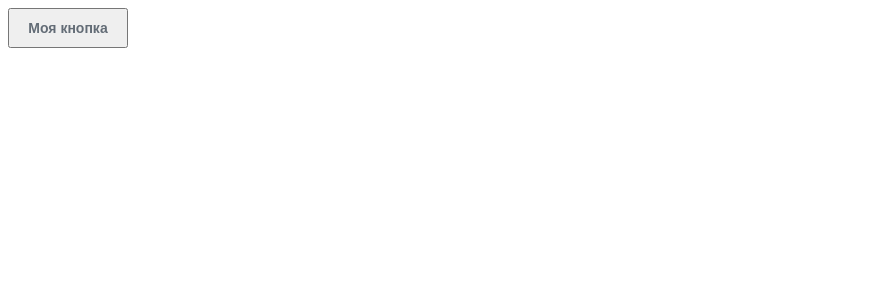
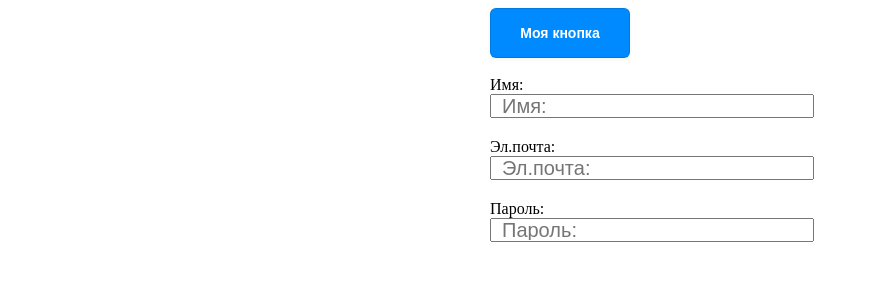
Before and after one commit to aidar-kz/step-jse212-vue, a Vue app: page / in a window 1280 px wide. Shown: the top 300 px of the page, without its empty margins (0-869 px from the left). Built offline with nearby package versions, Linux system fonts and the light colour scheme.

Commit message:
Add BaseButton

```diff
--- a/src/App.vue
+++ b/src/App.vue
@@ -1,9 +1,33 @@
 <script setup>
+import { ref } from 'vue'
 import BaseButton from '@/components/elements/BaseButton.vue';
+import BaseInput from './components/elements/BaseInput.vue';
+
+const data = ref({
+  name: '',
+  email: '',
+  password: ''
+})
+
+const onClick = () => alert('Кнопка нажата!');
 </script>
 
 <template>
-  <BaseButton>
+  <BaseButton primary big @click="onClick">
     Моя кнопка
   </BaseButton>
+
+  <br>
+  <br>
+
+  <BaseInput type="text" label="Имя:" v-model="data.name" />
+  <BaseInput type="email" label="Эл.почта:" v-model="data.email" />
+  <BaseInput type="password" label="Пароль:" v-model="data.password" />
 </template>
+
+<style>
+#app {
+  width: 300px;
+  margin: 0 auto;
+}
+</style>
--- a/src/assets/global.scss
+++ b/src/assets/global.scss
@@ -1,3 +1,8 @@
 $white: #ffffff;
 $black: #030f1a;
 $grey: #636c76;
+$blue: #008aff;
+$indigo: #6574cd;
+
+$primary: $blue;
+$secondary: $indigo;
--- a/src/components/elements/BaseButton.vue
+++ b/src/components/elements/BaseButton.vue
@@ -1,5 +1,19 @@
+<script setup>
+defineProps({
+  primary: Boolean,
+  secondary: Boolean,
+  big: Boolean,
+  small: Boolean
+})
+</script>
+
 <template>
-  <button class="btn">
+  <button type="button" class="btn" :class="[
+    { primary },
+    { secondary },
+    { big },
+    { small },
+  ]">
     <slot />
   </button>
 </template>
@@ -12,5 +26,46 @@
   font-size: 14px;
   font-weight: 600;
   color: $grey;
+  background: transparent;
+  border-radius: 6px;
+  border: 1px solid #0000001F;
+  box-shadow: 0px 1px 4px #0000000d;
+  transition: 0.2s ease-in-out;
+
+  &:hover {
+    cursor: pointer;
+    color: $primary;
+    border-color: $primary;
+  }
+}
+
+.primary {
+  color: $white;
+  background: $primary;
+
+  &:hover {
+    color: $white;
+    background: lighten($primary, 10);
+  }
+}
+
+.secondary {
+  color: $white;
+  background: $secondary;
+
+  &:hover {
+    color: $white;
+    background: lighten($secondary, 10);
+  }
+}
+
+.big {
+  min-width: 140px;
+  min-height: 50px;
+}
+
+.small {
+  min-width: 80px;
+  min-height: 30px;
 }
 </style>
--- /dev/null
+++ b/src/components/elements/BaseInput.vue
@@ -0,0 +1,32 @@
+<script setup>
+defineProps({
+  label: {
+    type: String,
+    default: ''
+  },
+  modelValue: {
+    type: [String, Number],
+    default: ''
+  }
+})
+</script>
+
+<template>
+  <label>{{ label }}</label>
+  <input
+    v-bind="$attrs"
+    :placeholder="label"
+    :value="modelValue"
+    @input="$emit('update:modelValue', $event.target.value)">
+</template>
+
+<style lang="scss">
+input {
+  width: 100%;
+  line-height: 1.2;
+  height: 20px;
+  padding: 0 10px;
+  font-size: 20px;
+  margin-bottom: 20px;
+}
+</style>
```
